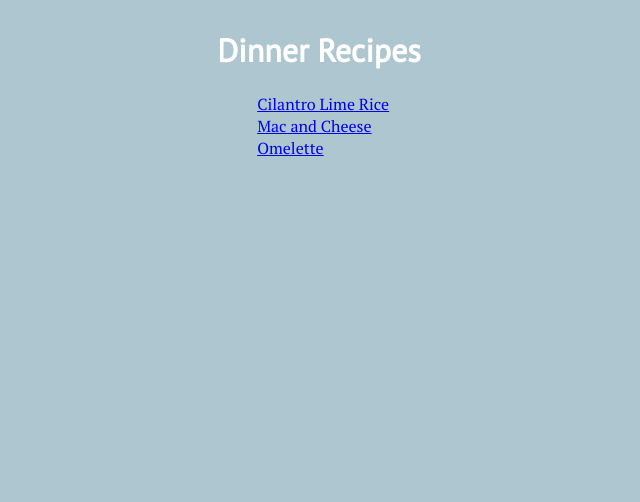
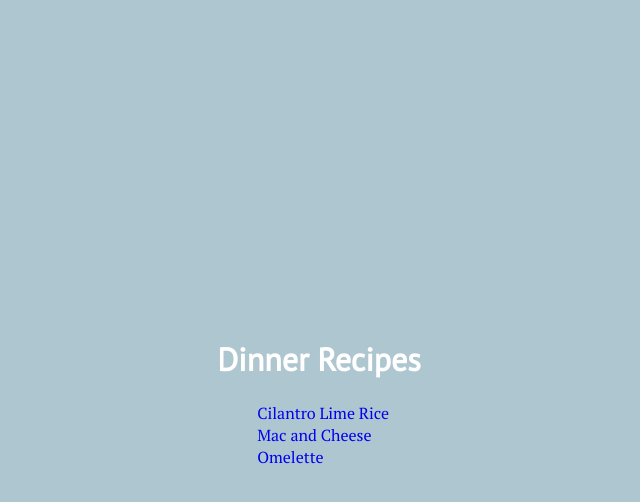
Before and after one commit to akotei/dinner-recipes, a plain HTML site: page index.html in a window 1280 px wide. Shown: the whole page, without its empty margins (321-961 px from the left). Drawn offline with Linux system fonts and the light colour scheme.

Commit message:
Center title and links directly in the middle of screen

```diff
--- a/styles/styles.css
+++ b/styles/styles.css
@@ -10,13 +10,20 @@ h1 {
 
 .parent {
     text-align: center;
+    position: fixed;
+    top: 50%;
+    left: 50%;
+    transform: translate(-50%, -50%);
 }
-
 .children {
     text-align: left;
     display: inline-block
 }
 
+.children a {
+    text-decoration: none;
+}
+
 ul {
     list-style-type: none;
 }
```
